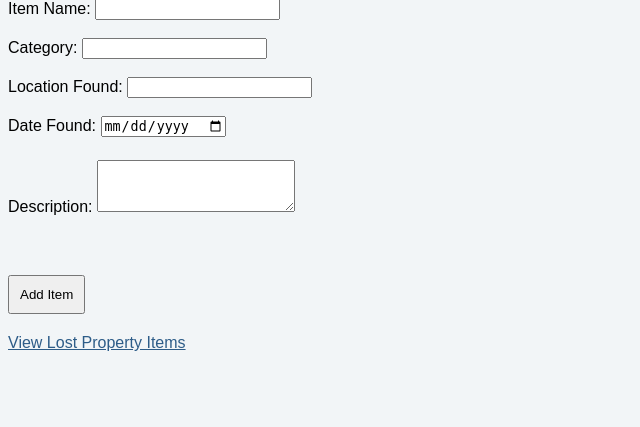
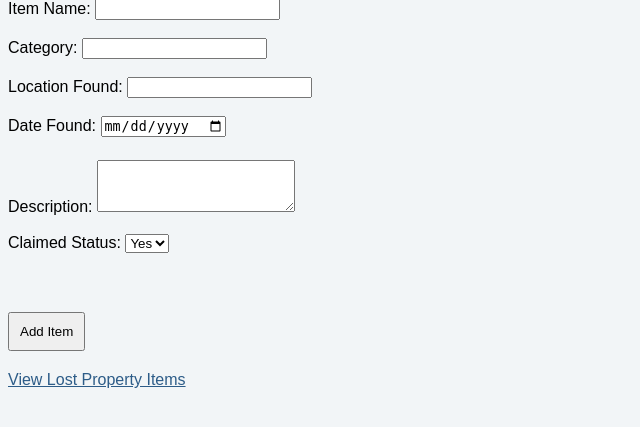
Before and after one commit to Saha165/lost_property_register, a Flask app: page / in a window 1280 px wide. Shown: the part 115-542 px from the top of the page, without its empty margins (0-640 px from the left). Run offline with Flask 3, Linux system fonts and the light colour scheme.

```diff
--- a/app.py
+++ b/app.py
@@ -27,10 +27,10 @@ def create_database():
 
             date_found TEXT NOT NULL,
 
-            description TEXT NOT NULL
+            description TEXT NOT NULL,
 
+            claimed TEXT NOT NULL
         )
-
     """)
 
     connection.commit()
@@ -43,6 +43,7 @@ def index():
 
     return render_template("index.html")
 
+
 @app.route("/add", methods=["POST"])
 
 def add_item():
@@ -50,6 +51,8 @@ def add_item():
     item_name = request.form["item_name"]
 
     category = request.form["category"]
+
+    claimed = request.form["claimed"]
 
     location_found = request.form["location_found"]
 
@@ -63,11 +66,11 @@ def add_item():
 
     cursor.execute("""
 
-        INSERT INTO items (item_name, category, location_found, date_found, description)
+        INSERT INTO items (item_name, category, location_found, date_found, description, claimed)
 
-        VALUES (?, ?, ?, ?, ?)
+        VALUES (?, ?, ?, ?, ?, ?)
 
-    """, (item_name, category, location_found, date_found, description))
+        """, (item_name, category, location_found, date_found, description, claimed))
 
     connection.commit()
 
--- a/templates/index.html
+++ b/templates/index.html
@@ -54,6 +54,15 @@
 
             <br>
             <br>
+
+            <label for="claimed">Claimed Status:</label>
+            <select name="claimed" required>
+                <option value="Yes">Yes</option>
+                <option value="No">No</option>
+            </select>
+
+            <br>
+            <br>
             <br>
             <br>
 
--- a/templates/items.html
+++ b/templates/items.html
@@ -34,6 +34,8 @@
 
                     <th>Description</th>
 
+                    <th>Claimed</th>
+
                 </tr>
 
                 {% for item in items %}
@@ -51,6 +53,8 @@
                     <td>{{ item[4] }}</td>
 
                     <td>{{ item[5] }}</td>
+
+                    <td>{{ item[6] }}</td>
 
                 </tr>
 
```
Also changed, not shown: lost_property.db.
